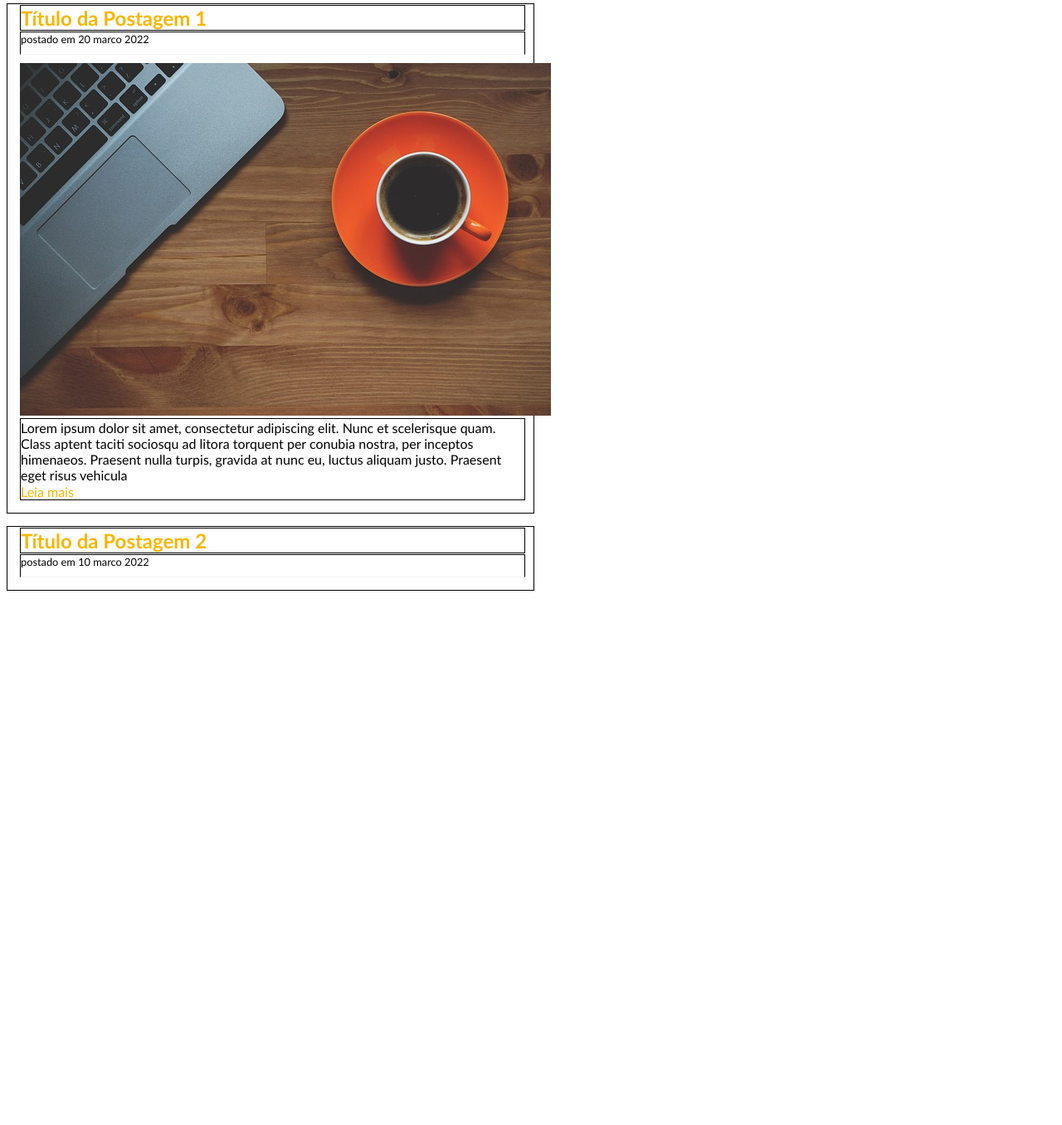
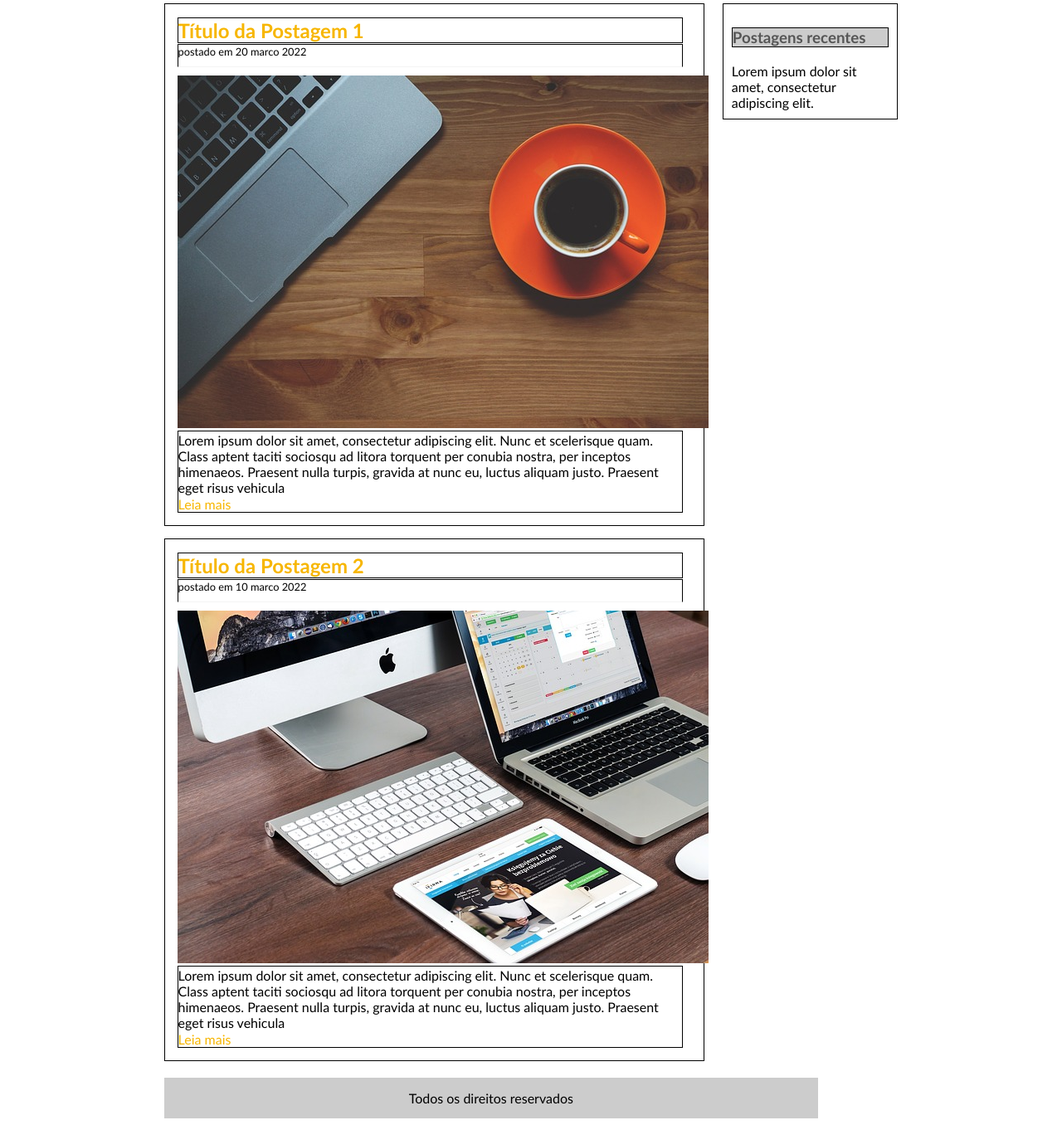
Before and after one commit to fredsonchaves07/blog-tecblog, a plain HTML site: page index.html in a window 1280 px wide. Shown: the part 154-1510 px from the top of the page at 83% size. Before the commit the page ends 874 px from the top, so only its background shows below. Drawn offline with Linux system fonts and the light colour scheme.

Commit message:
Mudanças no footer, adicionado barra lateral, mudança na cor e tamanho de fonte

```diff
--- a/index.css
+++ b/index.css
@@ -6,6 +6,25 @@ body{
     border: 1px solid black;
     background-color: #f7b600;
     text-align: center;
+}
+
+.postagens-recentes{
+    border: 1px solid black;
+    float: right;
+    margin-right: 15%;
+    margin-top: 15px;
+    padding: 10px;
+    width: 15%;
+}
+
+.postagens-recentes h3{
+    border: 1px solid black;
+    color: #565656;
+    background-color: #CCC;
+}
+
+.postagens-recentes span{
+    width: 10%;
 }
 
 .branco{
@@ -35,9 +54,10 @@ a{
 .container{
     margin-top: 15px;
     border: 1px solid black;
-    padding-left: 15px;
     width: 49%;
-    padding-bottom: 15px;
+    padding: 15px;
+    position: relative;
+    left: 15%;
 }
 
 .titulo-conteudo{
@@ -77,3 +97,13 @@ a{
     text-decoration: none;
     color: #f7b600
 }
+
+footer{
+    background-color: #CCC;
+    margin-top: 20px;
+    padding: 15px;
+    width: 60%;
+    text-align: center;
+    position: relative;
+    left: 15%;
+}
--- a/index.html
+++ b/index.html
@@ -16,6 +16,10 @@
                     <a class="itens-navegacao" href="#">Eletrônicos</a>
                 </div>
         </div>
+        <div class="postagens-recentes">
+            <h3>Postagens recentes</h3>
+            <span>Lorem ipsum dolor sit amet, consectetur adipiscing elit.</span>
+        </div>
         <div class="container">
             <h2 class="titulo-conteudo">Título da Postagem 1</h2>
             <span class="data-postagem">postado em 20 marco 2022  </span>
@@ -33,9 +37,20 @@
         <div class="container">
             <h2 class="titulo-conteudo">Título da Postagem 2</h2>
             <span class="data-postagem">postado em 10 marco 2022</span>
-            <div>
-
+            <div class="imagem-conteudo">
+                <img src="imagens/imagem2.jpg">
             </div>
+            <article>
+                <p>
+                    Lorem ipsum dolor sit amet, consectetur adipiscing elit. Nunc et scelerisque quam.
+                    Class aptent taciti sociosqu ad litora torquent per conubia nostra, per inceptos himenaeos.
+                    Praesent nulla turpis, gravida at nunc eu, luctus aliquam justo. Praesent eget risus vehicula
+                </p>
+                <a href="#">Leia mais</a>
+            </article>
         </div>
+        <footer>
+            <span>Todos os direitos reservados</span>
+        </footer>
     </body>
 </html>
```
